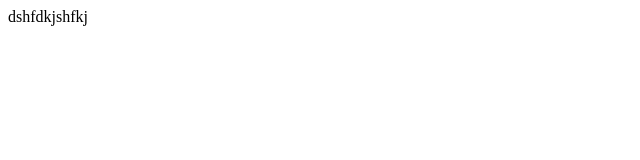
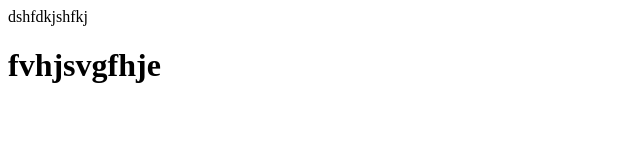
Before and after one commit to farihafari/01c, a plain HTML site: page index.html in a window 1280 px wide. Shown: the whole page, without its empty margins (0-640 px from the left). Drawn offline with Linux system fonts and the light colour scheme.

Commit message:
all files are comtd

```diff
--- a/index.html
+++ b/index.html
@@ -7,5 +7,6 @@
 </head>
 <body>
     dshfdkjshfkj
+    <h1>fvhjsvgfhje</h1>
 </body>
 </html>
```
